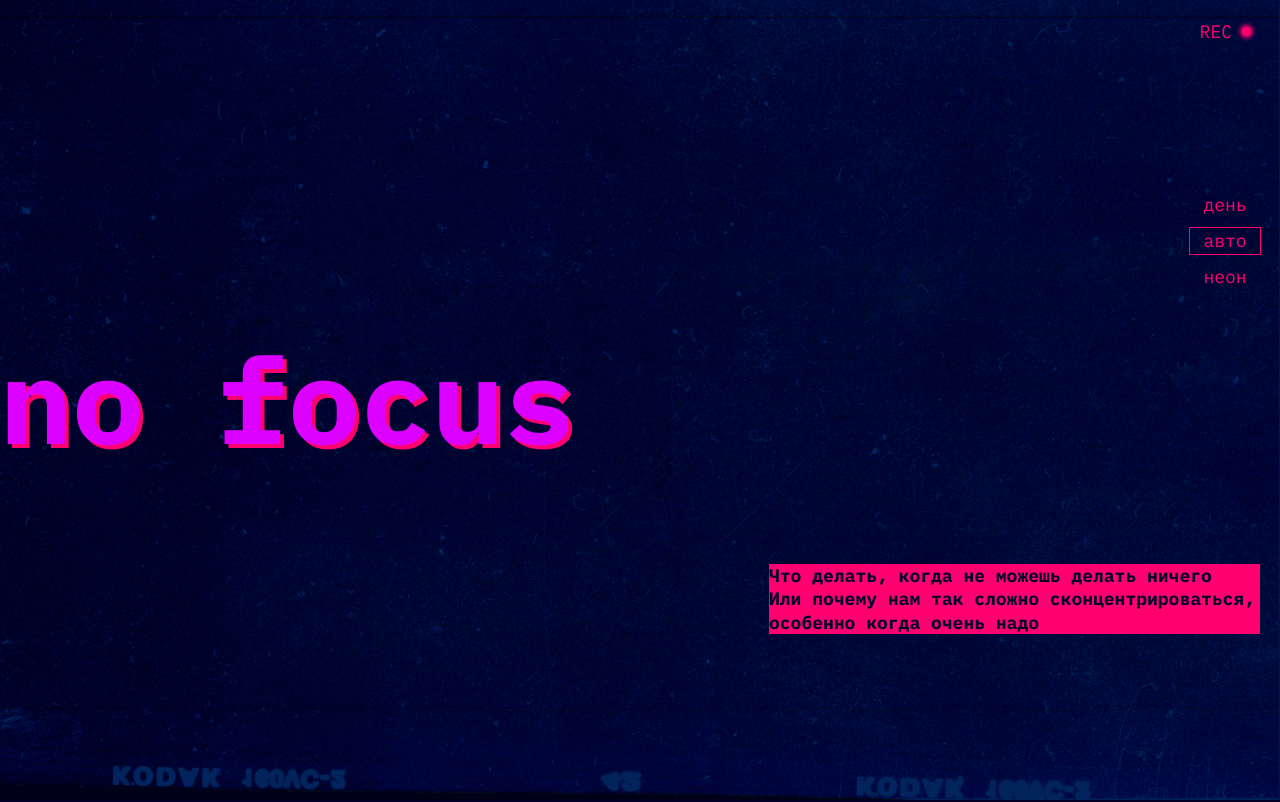
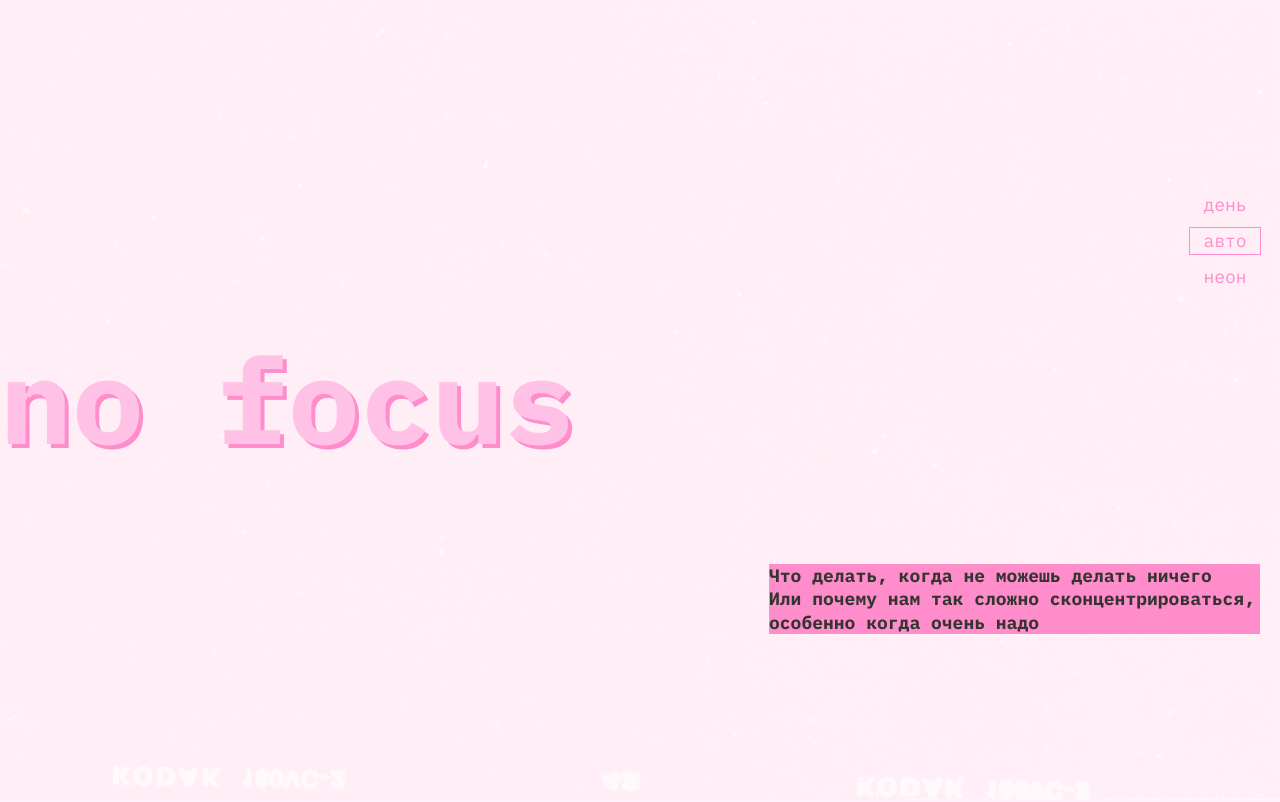
Before and after one commit to Xfervent123/slozhno-sosredotochitsya-ad, a plain HTML site: page index.html in a window 1280 px wide. Shown: the top 802 px of the page. Drawn offline with Linux system fonts and the light colour scheme.

Commit message:
Update light.css

```diff
--- a/styles/light.css
+++ b/styles/light.css
@@ -1,16 +1,30 @@
-/*
-  Специально для светлой темы при наличии класса.
-  Здесь окажутся стили, которые нужно переопределить принудительно,
-  переключая тему
-*/
-
 :root.theme-light {
-  /* сохраните этот селектор в приведённом виде.
-    Так стили написанные ниже будут иметь больший вес,
-    чем стили в медиазапросе предпочтений пользователя
-  */
+  --title-color: #FFC2E6;
+  --accent-color: #FF8DCB;
+  --accent-color-transparent: #32312D66;
+  --subtitle-color: #353430;
+  --side-title-color: #353430;
+  --background-color: #FFF1F7;
+  --text-color: #353430;
+  --background-image: url(../images/cover-image-light.png);
 }
 
-.theme-light .page {
-  /* Вам также нужно будет написать ряд подобных селекторов */
+@media (prefers-color-scheme: light) {
+  :root {
+    --title-color: #FFC2E6;
+    --accent-color: #FF8DCB;
+    --accent-color-transparent: #32312D66;
+    --subtitle-color: #353430;
+    --side-title-color: #353430;
+    --background-color: #FFF1F7;
+    --text-color: #353430;
+    --background-image: url(../images/cover-image-light.png);
+  }
+  .decorative-element{
+    display: none;
 }
+}
+
+.theme-light .page .decorative-element{
+  display: none;
+}
```
